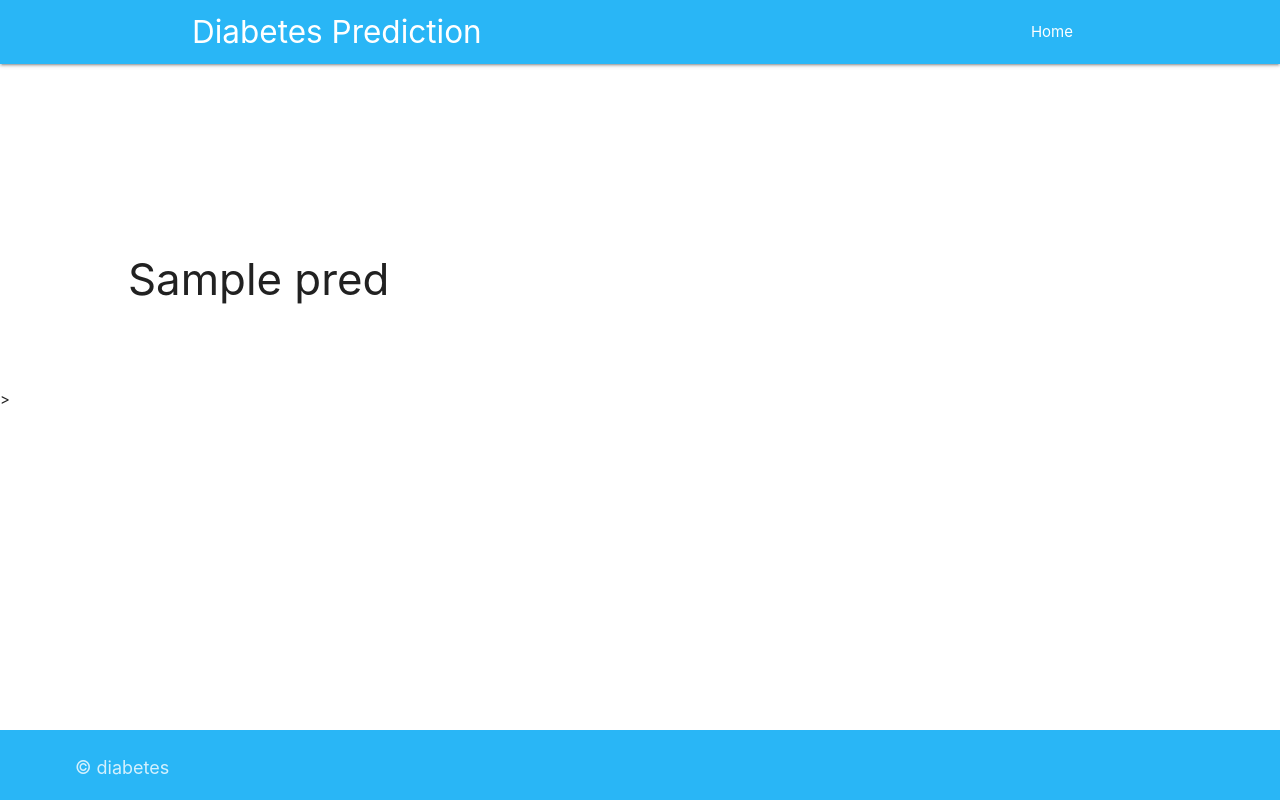
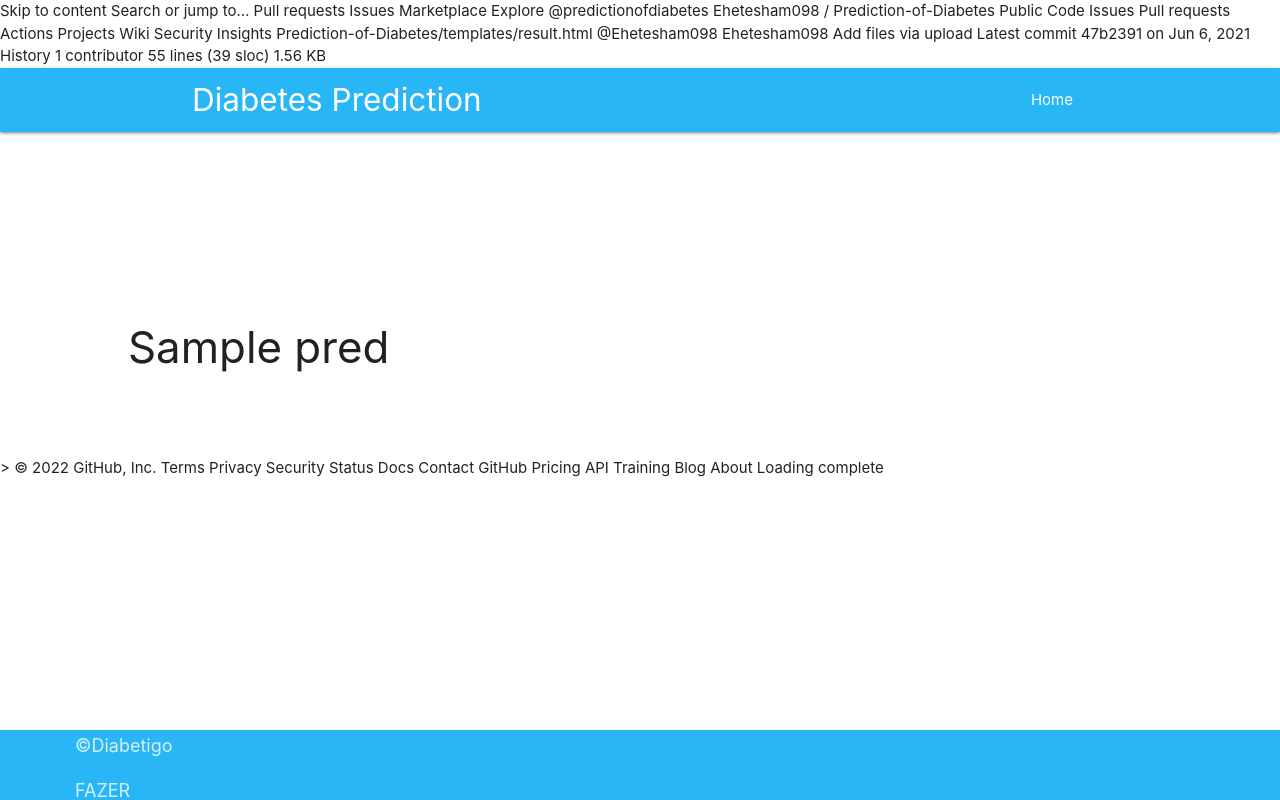
Before and after one commit to predictionofdiabetes/predict, a Flask app: template templates/result.html in a window 1280 px wide. Run offline with Flask 2, Linux system fonts and the light colour scheme; the template is opened without the code that fills it: most values are stand-ins (such as "Sample title", 1, 10 or a date in 2020); parts of the project's set-up code (start-up, migrations or seed data) failed here and were passed over; some libraries are stand-ins or nearby versions.

Commit message:
Update result.html

```diff
--- a/templates/result.html
+++ b/templates/result.html
@@ -1,3 +1,31 @@
+ Skip to content
+Search or jump to…
+Pull requests
+Issues
+Marketplace
+Explore
+
+@predictionofdiabetes
+Ehetesham098
+/
+Prediction-of-Diabetes
+Public
+Code
+Issues
+Pull requests
+Actions
+Projects
+Wiki
+Security
+Insights
+Prediction-of-Diabetes/templates/result.html
+@Ehetesham098
+Ehetesham098 Add files via upload
+Latest commit 47b2391 on Jun 6, 2021
+ History
+ 1 contributor
+55 lines (39 sloc)  1.56 KB
+
 <!DOCTYPE html>
 <html lang="en">
 <head>
@@ -38,8 +66,8 @@
   <footer class="page-footer light-blue lighten-1" style="position: fixed;left: 0;bottom: 0; width: 100%;">
     <div class="footer-copyright light-blue lighten-1">
       <div class=""  style="padding-bottom: 1rem; position: fixed; font-size: 1.2rem; margin-left: 5rem;">
-        <p>&copy; diabetes</p>
-
+        <p>&copy;Diabetigo</p>
+        <p>FAZER</p>
       </div>
     </div>
   </footer>
@@ -52,3 +80,16 @@
 
   </body>
 </html>
+© 2022 GitHub, Inc.
+Terms
+Privacy
+Security
+Status
+Docs
+Contact GitHub
+Pricing
+API
+Training
+Blog
+About
+Loading complete
```
